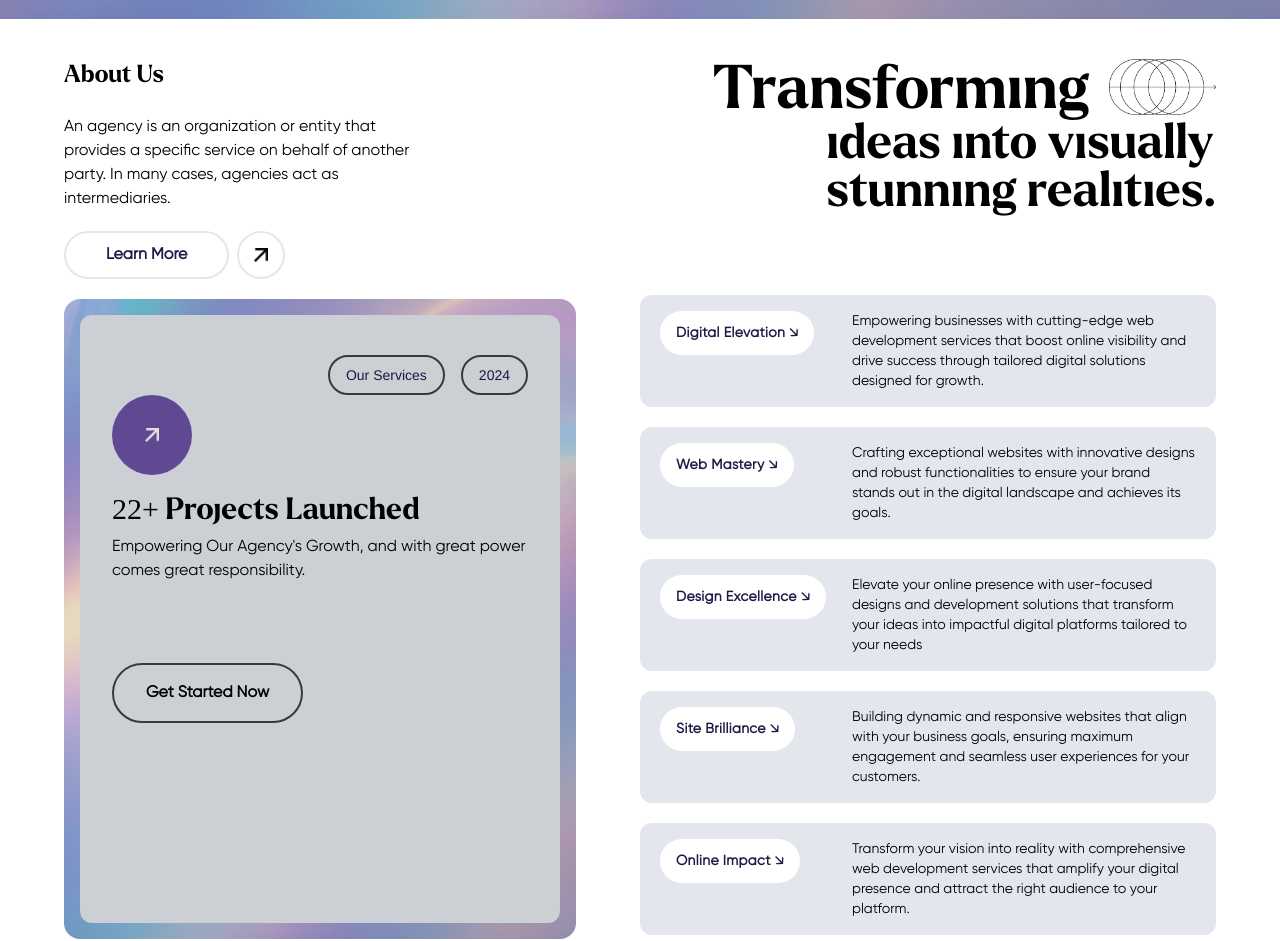
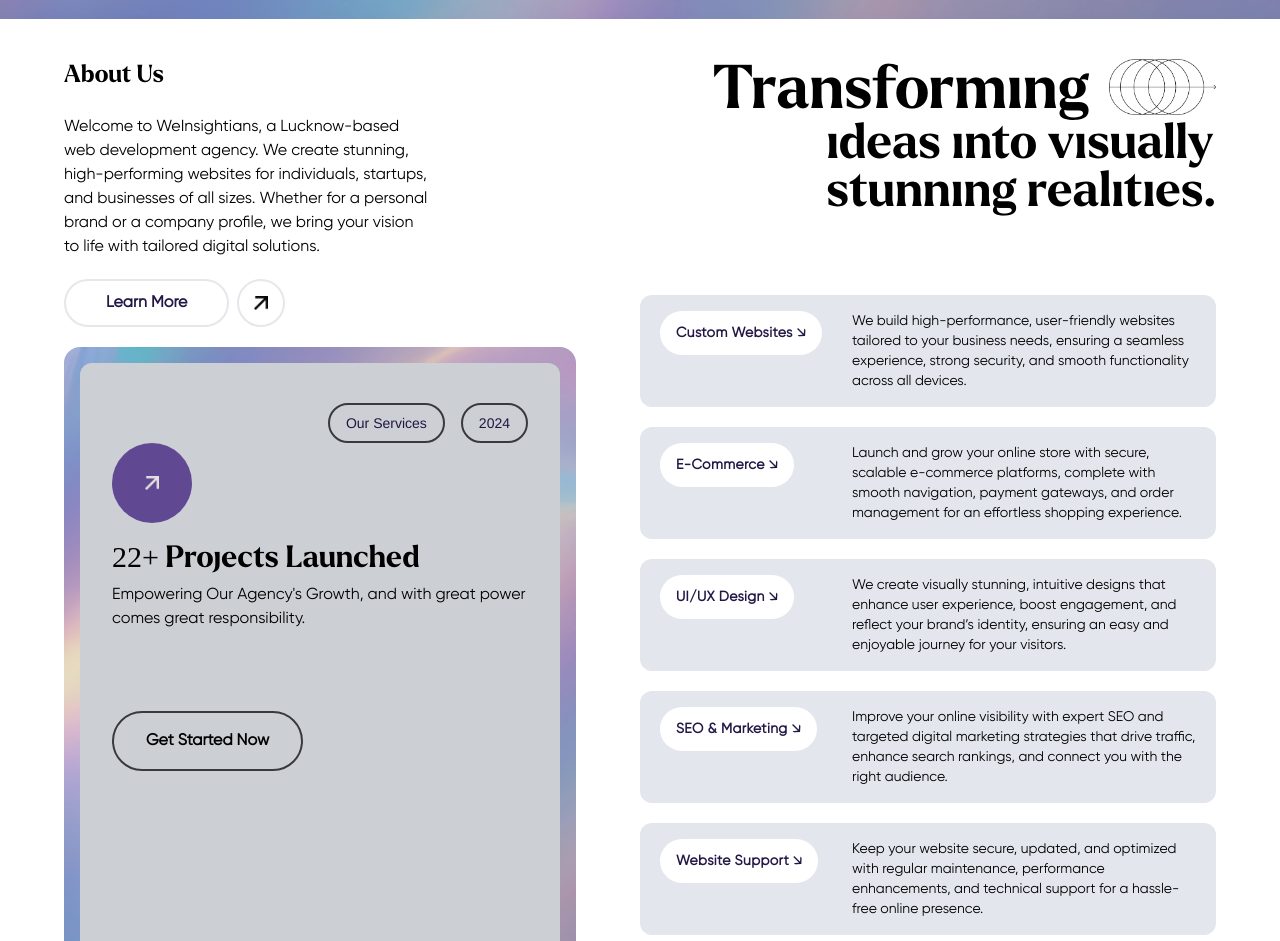
Before and after one commit to ZaidulV21/weinsightians-org, a React (Vite) app: page / in a window 1280 px wide. Shown: the part 781-1722 px from the top of the page. Built offline with nearby package versions, Linux system fonts and the light colour scheme; the HTML template or start-up script is replaced by a standard one.

Commit message:
Refactor Page2: Update About Us section and service descriptions with more targeted, client-focused content

```diff
--- a/src/components/Page2.jsx
+++ b/src/components/Page2.jsx
@@ -9,7 +9,7 @@
         {/* Left Side Content */}
         <div className='w-full h-1/3 pt-10'>
           <h1 className='font-bold font-[larken] text-2xl'>About Us</h1>
-          <h1 className='mt-6 w-[23rem] font-[gilroy] text-base'>An agency is an organization or entity that provides a specific service on behalf of another party. In many cases, agencies act as intermediaries.</h1>
+          <h1 className='mt-6 w-[23rem] font-[gilroy] text-base'>Welcome to WeInsightians, a Lucknow-based web development agency. We create stunning, high-performing websites for individuals, startups, and businesses of all sizes. Whether for a personal brand or a company profile, we bring your vision to life with tailored digital solutions. </h1>
           <div className='flex gap-2 sm:gap-2 mt-5'>
             <button className='font-[gilroy] px-5 sm:px-8 md:px-10 py-1.5 sm:py-2 text-sm sm:text-base text-[#231746] font-semibold transition-transform-all duration-500 rounded-full border-2 bg-[#fff] hover:bg-[#534277] hover:text-white'>Learn More</button>
             <div className='h-10 w-10 sm:h-12 sm:w-12 rounded-full flex transition-all duration-500 items-center justify-center p-1.5 sm:p-2 border-2 hover:rotate-45'><img src="/right-arrow-black.png" alt="" /></div>
@@ -64,11 +64,11 @@
           </div>
           {/* Right Side Service Content  */}
           <div className='w-full mt-8 sm:mt-20 sm:h-full h-[calc(5*4rem)] overflow-x-auto flex flex-col gap-5'>
-            <ServiceCard title="Digital Elevation 🡦" description="Empowering businesses with cutting-edge web development services that boost online visibility and drive success through tailored digital solutions designed for growth." />
-            <ServiceCard title="Web Mastery 🡦" description="Crafting exceptional websites with innovative designs and robust functionalities to ensure your brand stands out in the digital landscape and achieves its goals." />
-            <ServiceCard title="Design Excellence 🡦" description="Elevate your online presence with user-focused designs and development solutions that transform your ideas into impactful digital platforms tailored to your needs" />
-            <ServiceCard title="Site Brilliance 🡦" description="Building dynamic and responsive websites that align with your business goals, ensuring maximum engagement and seamless user experiences for your customers." />
-            <ServiceCard title="Online Impact 🡦" description="Transform your vision into reality with comprehensive web development services that amplify your digital presence and attract the right audience to your platform." />
+            <ServiceCard title="Custom Websites 🡦" description="We build high-performance, user-friendly websites tailored to your business needs, ensuring a seamless experience, strong security, and smooth functionality across all devices." />
+            <ServiceCard title="E-Commerce 🡦" description="Launch and grow your online store with secure, scalable e-commerce platforms, complete with smooth navigation, payment gateways, and order management for an effortless shopping experience." />
+            <ServiceCard title="UI/UX Design 🡦" description="We create visually stunning, intuitive designs that enhance user experience, boost engagement, and reflect your brand’s identity, ensuring an easy and enjoyable journey for your visitors." />
+            <ServiceCard title="SEO & Marketing 🡦" description="Improve your online visibility with expert SEO and targeted digital marketing strategies that drive traffic, enhance search rankings, and connect you with the right audience." />
+            <ServiceCard title="Website Support 🡦" description="Keep your website secure, updated, and optimized with regular maintenance, performance enhancements, and technical support for a hassle-free online presence." />
           </div>
         </div>
       </div>
```
